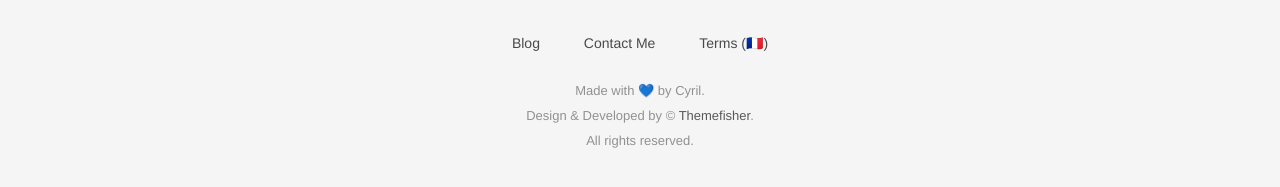
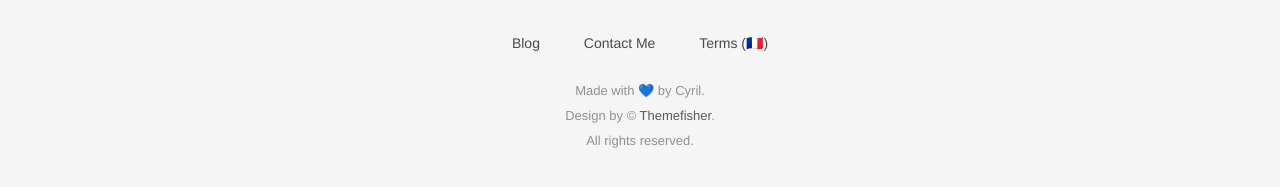
Before and after one commit to fouge/fouge.github.io, a Jekyll site: the page built from index.html, in a window 1280 px wide and 900 px high, scrolled down 3063 px. Shown: the part 682-869 px from the top of the window. Built offline with Jekyll 4.4.1, drawn with Linux system fonts in a browser that asks for light colours; nearby versions of some CDN libraries; some web fonts are replaced.

Commit message:
fix footer, design notice

```diff
--- a/_includes/footer.html
+++ b/_includes/footer.html
@@ -10,7 +10,7 @@
             <li><a href="{{ site.baseurl }}/terms">Terms (🇫🇷)</a></li>
           </ul>
         </div>
-        <p>Made with 💙 by Cyril. <br/>Design &amp; Developed by &copy; <a href="http://www.themefisher.com">Themefisher</a>. <br/>All rights reserved.</p>
+        <p>Made with 💙 by Cyril. <br/>Design by &copy; <a href="http://www.themefisher.com">Themefisher</a>. <br/>All rights reserved.</p>
       </div>
     </div>
   </div>
```
